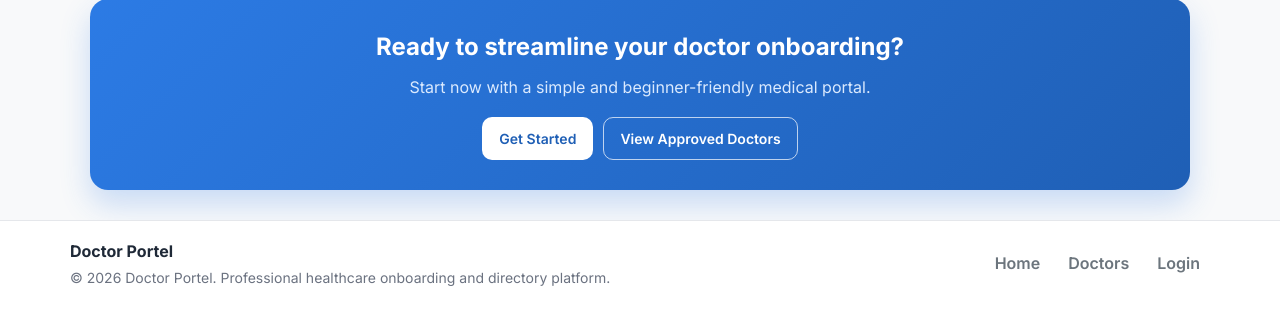
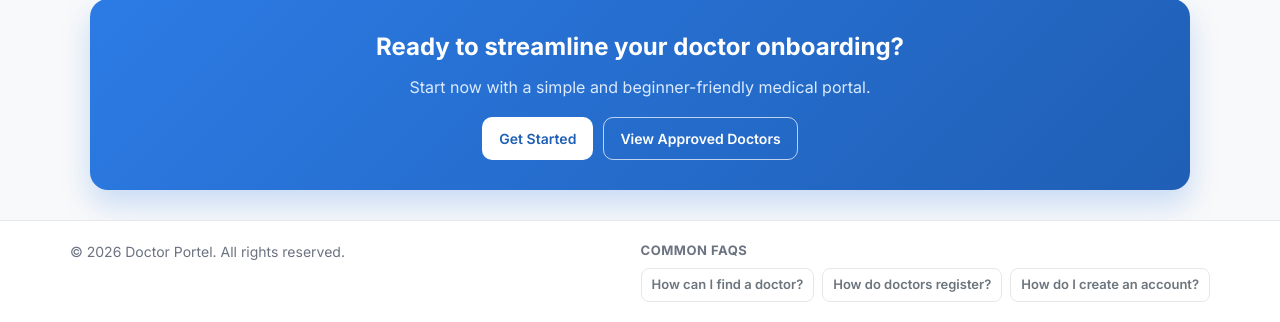
Before and after one commit to im-Toqeer-506/Doctor-Portel, a PHP site: page / in a window 1280 px wide. Shown: the part 1965-2287 px from the top of the page. Before the commit the page ends 2251 px from the top, so only its background shows below. Run offline with PHP 8.4, Linux system fonts and the light colour scheme; data that the repository does not hold is empty.

Commit message:
adjusted the footer

```diff
--- a/assets/style.css
+++ b/assets/style.css
@@ -651,15 +651,10 @@ th {
 .footer-inner {
     display: flex;
     justify-content: space-between;
-    align-items: center;
+    align-items: flex-start;
     gap: 16px;
     flex-wrap: wrap;
-    padding: 18px 0;
-}
-
-.footer-title {
-    margin: 0;
-    font-weight: 700;
+    padding: 20px 0;
 }
 
 .footer-brand {
@@ -668,14 +663,25 @@ th {
 }
 
 .footer-meta {
-    margin: 4px 0 0;
+    margin: 0;
     color: var(--text-soft);
     font-size: 14px;
 }
 
-.footer-links-group {
+.footer-faqs {
     display: flex;
-    align-items: center;
+    flex-direction: column;
+    align-items: flex-start;
+    gap: 8px;
+}
+
+.footer-faqs-title {
+    margin: 0;
+    font-size: 13px;
+    text-transform: uppercase;
+    letter-spacing: 0.04em;
+    color: var(--text-soft);
+    font-weight: 700;
 }
 
 .footer-links {
@@ -687,14 +693,17 @@ th {
 .footer-links a {
     color: var(--secondary);
     text-decoration: none;
-    border-radius: 999px;
-    padding: 5px 10px;
+    border-radius: 8px;
+    padding: 6px 10px;
     font-weight: 600;
+    font-size: 13px;
+    border: 1px solid #e5e7eb;
 }
 
 .footer-links a:hover {
     background: #eaf2ff;
     color: var(--primary);
+    border-color: #bfdbfe;
 }
 
 .alert {
--- a/includes/footer.php
+++ b/includes/footer.php
@@ -1,14 +1,14 @@
 <footer class="site-footer">
     <div class="container footer-inner">
         <div class="footer-brand">
-            <p class="footer-title">Doctor Portel</p>
-            <p class="footer-meta">&copy; <?php echo date('Y'); ?> Doctor Portel. Professional healthcare onboarding and directory platform.</p>
+            <p class="footer-meta">&copy; <?php echo date('Y'); ?> Doctor Portel. All rights reserved.</p>
         </div>
-        <div class="footer-links-group">
-            <div class="footer-links footer-links-external">
-                <a href="index.php">Home</a>
-                <a href="doctors.php">Doctors</a>
-                <a href="auth/login.php">Login</a>
+        <div class="footer-faqs">
+            <p class="footer-faqs-title">Common FAQs</p>
+            <div class="footer-links">
+                <a href="doctors.php">How can I find a doctor?</a>
+                <a href="doctor/register.php">How do doctors register?</a>
+                <a href="auth/signup.php">How do I create an account?</a>
             </div>
         </div>
     </div>
```
